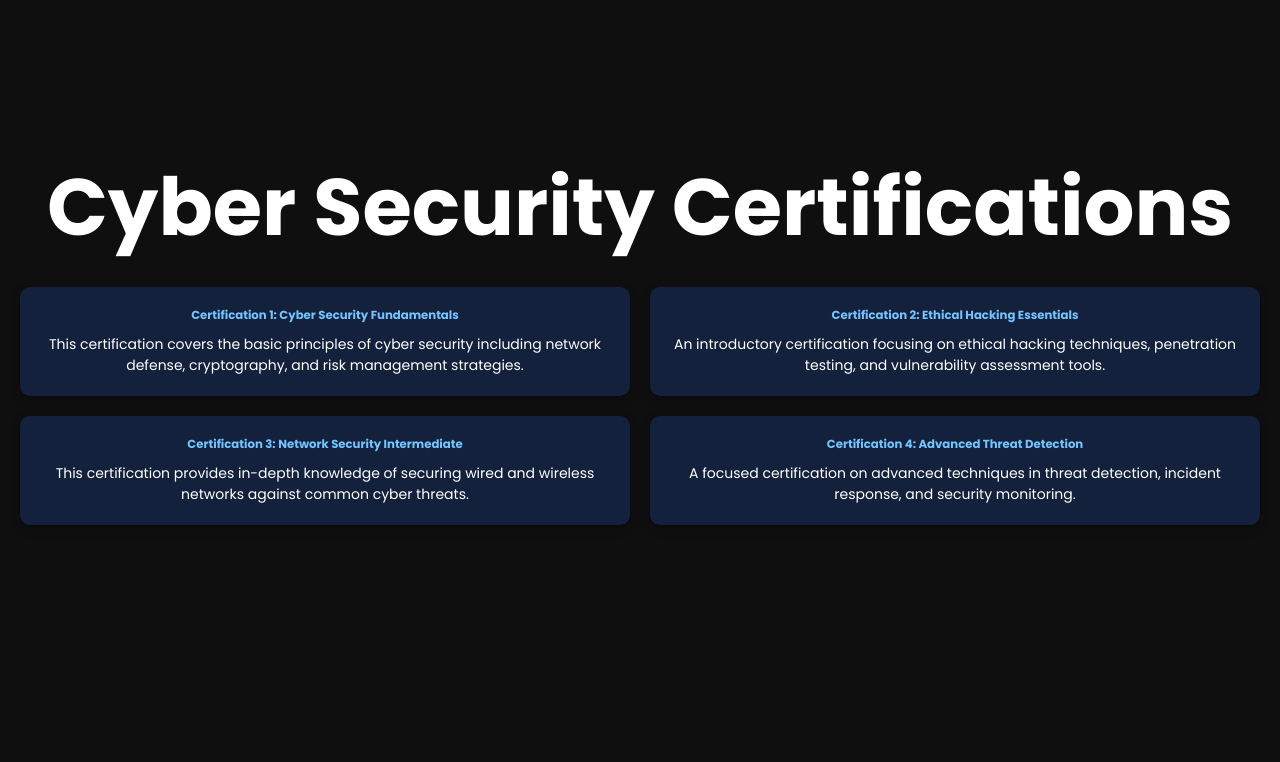
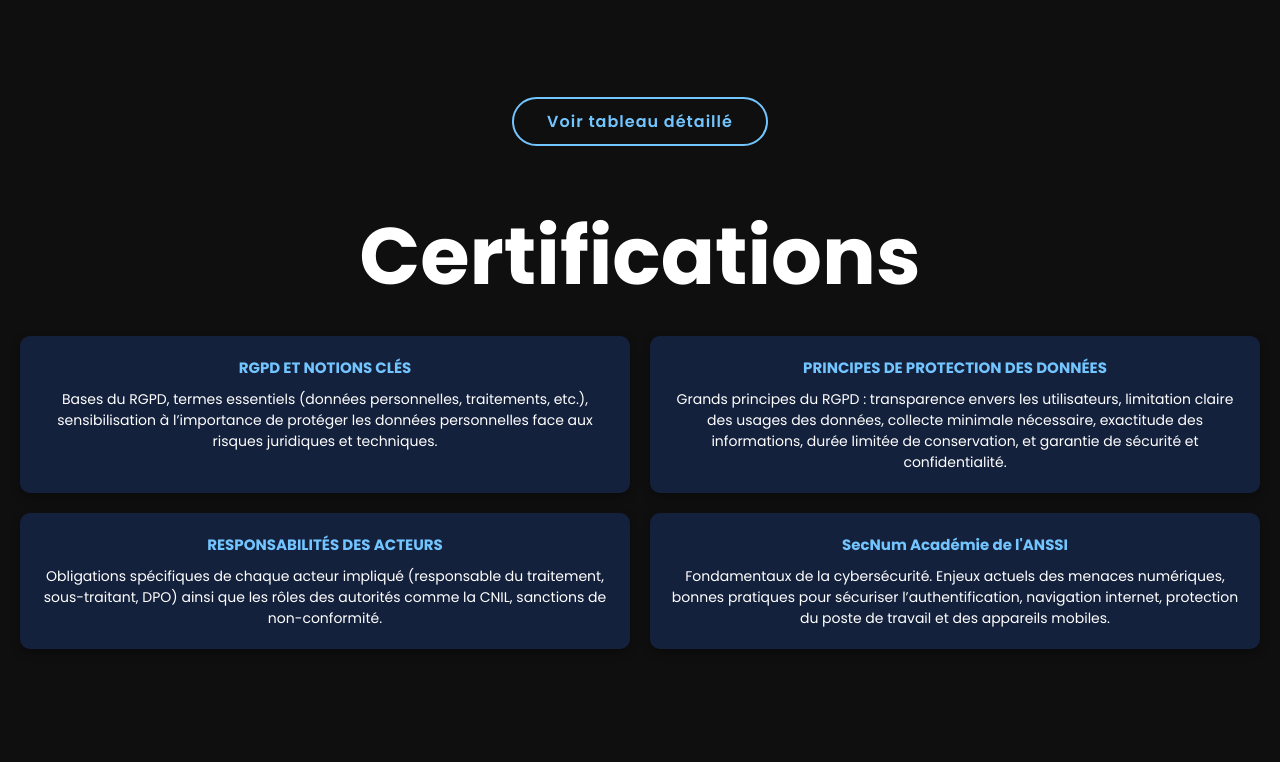
Before and after one commit to ElladanSERRANO/elladan-serrano.github.io, a website: page index.html in a window 1280 px wide. Shown: the part 3178-3940 px from the top of the page. Drawn offline with nearby package versions, Linux system fonts and the light colour scheme; a script that the page names is missing.

Commit message:
Update Portfolio

```diff
--- a/css/styles.css
+++ b/css/styles.css
@@ -380,6 +380,14 @@ span {
   }
 
 
+.skills-button-container .btn {
+    display: flex;
+    margin: auto;
+    justify-content: center;
+    width: 20%;
+    white-space: nowrap;
+}
+
 
 /* ================== Certifs Styles ================== */
 
@@ -409,7 +417,7 @@ span {
     transform: scale(1.02);
 }
 
-.certification-card h3 {
+.certification-card h2 {
     margin-bottom: 1rem;
     color: var(--main-color);
 }
--- a/index.html
+++ b/index.html
@@ -208,36 +208,45 @@
                 <h3>Compétences Professionnelles</h3>
                 <canvas id="radar-chart" width="500" height="500"></canvas>
             </div>
-          </section>
 
+        </section>
+
+        <div class="skills-button-container">
+            <a href="https://docs.google.com/spreadsheets/d/19sguwRHyXvZ6Lx7GT-jQVnFhZd_LLDLw/edit?gid=1810434384#gid=1810434384" target="_blank" class="btn">Voir tableau détaillé</a>
+        </div>
 
         <!--================================CERTFICATIONS====================================-->
         <section class="certifications-section" id="certifications">
-            <h2 class="heading">Cyber Security Certifications</h2>
+            <h2 class="heading">Certifications</h2>
 
             <div class="certifications-container">
                 <div class="certification-card">
-                    <h3>Certification 1: Cyber Security Fundamentals</h3>
+                    <h2>RGPD ET NOTIONS CLÉS</h2>
                     <div class="pdf-container" id="pdf-viewer-1"></div>
-                    <p>This certification covers the basic principles of cyber security including network defense, cryptography, and risk management strategies.</p>
+                    <p>Bases du RGPD, termes essentiels (données personnelles, traitements, etc.), sensibilisation à
+                        l’importance de protéger les données personnelles face aux risques juridiques et techniques.</p>
                 </div>
 
                 <div class="certification-card">
-                    <h3>Certification 2: Ethical Hacking Essentials</h3>
+                    <h2>PRINCIPES DE PROTECTION DES DONNÉES</h2>
                     <div class="pdf-container" id="pdf-viewer-2"></div>
-                    <p>An introductory certification focusing on ethical hacking techniques, penetration testing, and vulnerability assessment tools.</p>
+                    <p>Grands principes du RGPD : transparence envers les utilisateurs, limitation claire des usages des données,
+                        collecte minimale nécessaire, exactitude des informations, durée limitée de conservation, et garantie de
+                        sécurité et confidentialité.</p>
                 </div>
 
                 <div class="certification-card">
-                    <h3>Certification 3: Network Security Intermediate</h3>
+                    <h2>RESPONSABILITÉS DES ACTEURS</h2>
                     <div class="pdf-container" id="pdf-viewer-3"></div>
-                    <p>This certification provides in-depth knowledge of securing wired and wireless networks against common cyber threats.</p>
+                    <p>Obligations spécifiques de chaque acteur impliqué (responsable du traitement, sous-traitant, DPO) ainsi que
+                        les rôles des autorités comme la CNIL, sanctions de non-conformité.</p>
                 </div>
 
                 <div class="certification-card">
-                    <h3>Certification 4: Advanced Threat Detection</h3>
+                    <h2>SecNum Académie de l'ANSSI</h2>
                     <div class="pdf-container" id="pdf-viewer-4"></div>
-                    <p>A focused certification on advanced techniques in threat detection, incident response, and security monitoring.</p>
+                    <p>Fondamentaux de la cybersécurité. Enjeux actuels des menaces numériques, bonnes pratiques pour sécuriser
+                        l’authentification, navigation internet, protection du poste de travail et des appareils mobiles.</p>
                 </div>
             </div>
         </section>
@@ -302,7 +311,7 @@
     <div class="ai-skills-section">
         <h3>IA Compétences et Outils</h3>
         <div class="ai-skills-container">
-            <div class="skill" data-rating="5">
+            <div class="skill" data-rating="4">
                 <p>ChatGPT</p>
                 <div class="stars"></div>
                 <span class="skill-level">Avancé</span>
@@ -332,7 +341,7 @@
                     <div class="card-front">
                         <img src="assets/storyboard-ai.webp" alt="Storyboard AI">
                         <h4>Compagnon d'Écriture / Storytelling</h4>
-                        <a href="https://archiveofourown.org/works/63168292" target="_blank" class="btn">Aperçu</a>
+                        <a href="https://archiveofourown.org/users/Parzyval/pseuds/Parzyval" target="_blank" class="btn">Aperçu</a>
                     </div>
                     <div class="card-back">
                         <p>Utilisation du GPT Custom "Unbound Limitless Story Writer" pour
```
